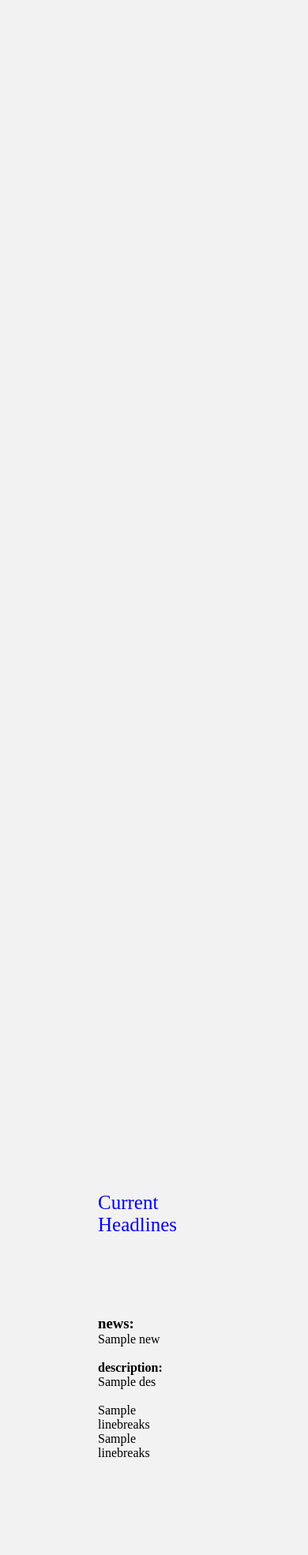
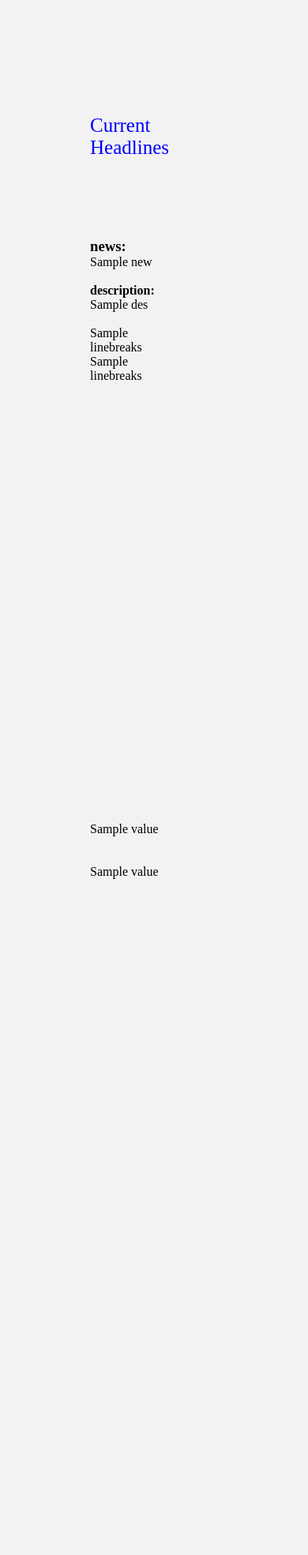
Before and after one commit to DeepCoomer/Einspector, a Django app: template templates/index.html in a window 390 px wide. Shown: the part 4040-6009 px from the top of the page at 79% size. Run offline with Django 3.2, Linux system fonts and the light colour scheme; the template is opened without the code that fills it: most values are stand-ins (such as "Sample title", 1, 10 or a date in 2020); some libraries are stand-ins or nearby versions.

Commit message:
Final Commit

```diff
--- a/templates/index.html
+++ b/templates/index.html
@@ -549,14 +549,14 @@
 
             #aboutnews {
                 background-color: #f2f2f2;
-                height: 9550px;
+                height: 6150px;
             }
 
             #aboutnews div.parasnews {
                 display: inline-block;
                 position: relative;
-                left: 20px;
-                top: 4250px;
+                left: 10px;
+                top: 2886px;
                 padding: 0px 65px;
             }
 
@@ -603,7 +603,7 @@
                 padding: 10px;
                 display: inline;
                 position: relative;
-                left: 168px;
+                left: 180px;
                 top: -25px;
             }
 
```
